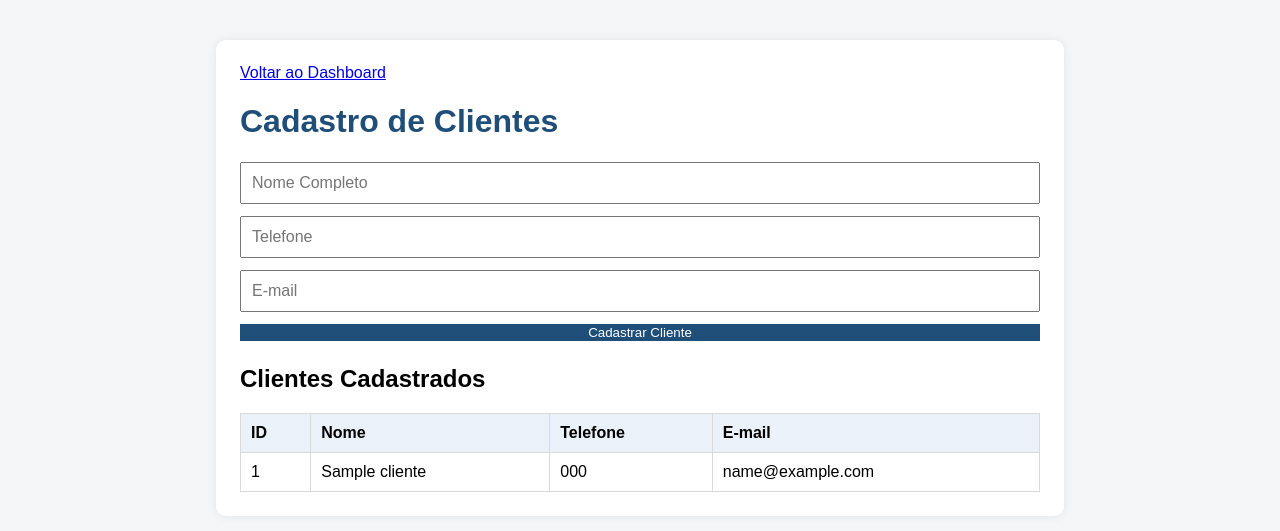
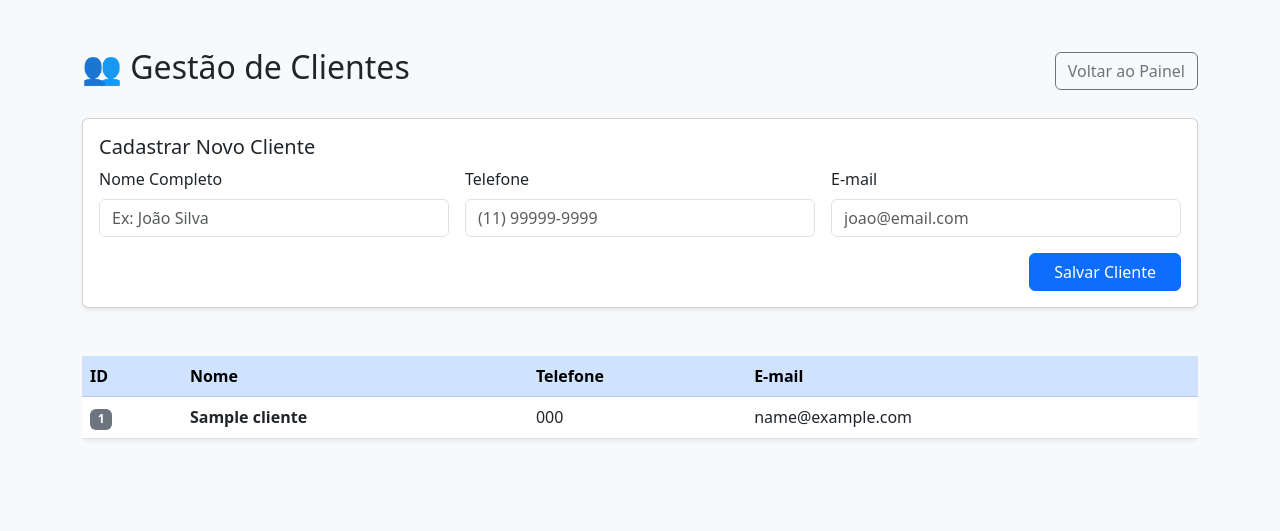
Before and after one commit to eugdadat/sistema_gestao_pet_shop_flask, a Flask app: page /clientes in a window 1280 px wide. Shown: the top 531 px of the page. Run offline with Flask 3, Linux system fonts and the light colour scheme; tables that the repository leaves empty or names only in its code hold one stand-in row (values such as "Sample post"); data that the repository does not hold is empty.

Commit message:
finalizado

```diff
--- a/app/app.py
+++ b/app/app.py
@@ -5,6 +5,7 @@ import time
 
 app = Flask(__name__)
 
+# Configurações do Banco
 DB_HOST = os.getenv("DB_HOST", "mysql-service")
 DB_NAME = os.getenv("DB_NAME", "petvida")
 DB_USER = os.getenv("DB_USER", "pet_admin")
@@ -21,41 +22,84 @@ def conectar_bd():
                 password=DB_PASSWORD
             )
             return conexao
-        except mysql.connector.Error:
-            tentativas-= 1
+        except mysql.connector.Error as e:
+            print(f"Erro ao conectar: {e}")
+            tentativas -= 1
             time.sleep(3)
     return None
 
+# --- ROTA PRINCIPAL ---
 @app.route("/")
 def index():
-    return render_template("idex.html")
+    return render_template("index.html")
 
+# --- CLIENTES ---
 @app.route("/clientes", methods=["GET", "POST"])
 def clientes():
     conexao = conectar_bd()
-    if not conexao:
-        return "Erro de conexão com o banco de dados."
-
     cursor = conexao.cursor(dictionary=True)
-
     if request.method == "POST":
         nome = request.form["nome"]
         telefone = request.form["telefone"]
         email = request.form["email"]
-        cursor.execute(
-            "INSERT INTO cliente (nome, telefone, email) VALUES (%s, %s, %s)",
-            (nome, telefone, email)
-        )
+        cursor.execute("INSERT INTO clientes (nome, telefone, email) VALUES (%s, %s, %s)", (nome, telefone, email))
         conexao.commit()
         return redirect(url_for("clientes"))
 
-    cursor.execute("SELECT *FROM clientes ORDER BY id")
-    lista_clientes = cursor.fetchall()
-
+    cursor.execute("SELECT * FROM clientes ORDER BY id DESC")
+    lista = cursor.fetchall()
     cursor.close()
     conexao.close()
+    return render_template("clientes.html", clientes=lista)
 
-    return render_template("clientes.html", clientes=lista_clientes)
+# --- PETS ---
+@app.route("/pets", methods=["GET", "POST"])
+def pets():
+    conexao = conectar_bd()
+    cursor = conexao.cursor(dictionary=True)
+    if request.method == "POST":
+        nome, tipo, raca, idade, c_id = request.form["nome"], request.form["tipo"], request.form["raca"], request.form["idade"], request.form["cliente_id"]
+        cursor.execute("INSERT INTO pets (nome, tipo, raca, idade, cliente_id) VALUES (%s, %s, %s, %s, %s)", (nome, tipo, raca, idade, c_id))
+        conexao.commit()
+        return redirect(url_for("pets"))
+
+    cursor.execute("SELECT * FROM pets")
+    lista_pets = cursor.fetchall()
+    cursor.execute("SELECT id, nome FROM clientes")
+    lista_clientes = cursor.fetchall()
+    return render_template("pets.html", pets=lista_pets, clientes=lista_clientes)
+
+# --- SERVIÇOS ---
+@app.route("/servicos", methods=["GET", "POST"])
+def servicos():
+    conexao = conectar_bd()
+    cursor = conexao.cursor(dictionary=True)
+    if request.method == "POST":
+        p_id, tipo, data, valor = request.form["pet_id"], request.form["tipo_servico"], request.form["data"], request.form["valor"]
+        cursor.execute("INSERT INTO servicos (pet_id, tipo_servico, data_servico, valor) VALUES (%s, %s, %s, %s)", (p_id, tipo, data, valor))
+        conexao.commit()
+        return redirect(url_for("servicos"))
+
+    cursor.execute("SELECT * FROM servicos")
+    lista_servicos = cursor.fetchall()
+    cursor.execute("SELECT id, nome FROM pets")
+    lista_pets = cursor.fetchall()
+    return render_template("servicos.html", servicos=lista_servicos, pets=lista_pets)
+
+# --- PRODUTOS ---
+@app.route("/produtos", methods=["GET", "POST"])
+def produtos():
+    conexao = conectar_bd()
+    cursor = conexao.cursor(dictionary=True)
+    if request.method == "POST":
+        nome, desc, preco, qtd = request.form["nome"], request.form["descricao"], request.form["preco"], request.form["quantidade"]
+        cursor.execute("INSERT INTO produtos (nome, descricao, preco, quantidade_estoque) VALUES (%s, %s, %s, %s)", (nome, desc, preco, qtd))
+        conexao.commit()
+        return redirect(url_for("produtos"))
+
+    cursor.execute("SELECT * FROM produtos")
+    lista_produtos = cursor.fetchall()
+    return render_template("produtos.html", produtos=lista_produtos)
 
 if __name__ == "__main__":
     app.run(host="0.0.0.0", port=5000)
--- a/app/templates/clientes.html
+++ b/app/templates/clientes.html
@@ -1,75 +1,43 @@
 <!DOCTYPE html>
-<html lang="pt-BR">
+<html lang="pt-br">
 <head>
     <meta charset="UTF-8">
-    <meta name="viewport" content="width=device-width, initial-scale=1.0">
-    <title>PetVida - Cliente</title>
-    <style>
-        body {
-            font-family: Arial, Helvetica, sans-serif;
-            margin: 40px;
-            background: #f4f6f8;
-        }
-        .container {
-            max-width: 800px;
-            margin: auto;
-            background: white;
-            padding: 24px;
-            border-radius: 10px;
-            box-shadow: 0 0 10px rgba(0,0,0,0.08);
-        }
-        h1 {
-            color: #1f4e79;
-        }
-        form {
-            display: grid;
-            gap: 12px;
-            margin-bottom: 24px;
-        }
-        input, buttom {
-            padding: 10px;
-            font-size: 16px;
-        }
-        button {
-            background: #1f4e79;
-            color: white;
-            border: none;
-            cursor: pointer;
-        }
-        button:hover {
-            background: #163956;
-        }
-        table {
-            width: 100%;
-            border-collapse: collapse;
-        }
-        th, td {
-            border: 1px solid #d9d9d9;
-            padding: 10px;
-            text-align: left;
-        }
-        th {
-            background: #eaf1f8;
-        }
-    </style>
+    <title>PetVida - Clientes</title>
+    <link href="https://cdn.jsdelivr.net/npm/bootstrap@5.3.0/dist/css/bootstrap.min.css" rel="stylesheet">
 </head>
-<body>
-    <div class="container">
-        <div class="nav-bar">
-            <a href="/">Voltar ao Dashboard</a>
+<body class="bg-light">
+    <div class="container py-5">
+        <div class="d-flex justify-content-between align-items-center mb-4">
+            <h2>👥 Gestão de Clientes</h2>
+            <a href="/" class="btn btn-outline-secondary">Voltar ao Painel</a>
         </div>
 
-        <h1>Cadastro de Clientes</h1>
-        <form method="POST">
-            <input type="text" name="nome" placeholder="Nome Completo" required>
-            <input type="text" name="telefone" placeholder="Telefone" required>
-            <input type="email" name="email" placeholder="E-mail" required>
-            <button type="submit">Cadastrar Cliente</button>
+        <div class="card shadow-sm mb-5">
+            <div class="card-body">
+                <h5 class="card-title">Cadastrar Novo Cliente</h5>
+                <form method="POST" class="row g-3">
+                    <div class="col-md-4">
+                        <label class="form-label">Nome Completo</label>
+                        <input name="nome" class="form-control" placeholder="Ex: João Silva" required>
+                    </div>
+                    <div class="col-md-4">
+                        <label class="form-label">Telefone</label>
+                        <input name="telefone" class="form-control" placeholder="(11) 99999-9999" required>
+                    </div>
+                    <div class="col-md-4">
+                        <label class="form-label">E-mail</label>
+                        <input name="email" type="email" class="form-control" placeholder="joao@email.com" required>
+                    </div>
+                    <div class="col-12 text-end">
+                        <button type="submit" class="btn btn-primary px-4">Salvar Cliente</button>
+                    </div>
                 </form>
+            </div>
+        </div>
 
-        <h2>Clientes Cadastrados</h2>
-        <table>
-            <thead>
+        <div class="table-responsive">
+            <table class="table table-hover bg-white shadow-sm rounded">
+                <thead class="table-primary">
                     <tr>
                         <th>ID</th>
                         <th>Nome</th>
@@ -80,14 +48,15 @@
                 <tbody>
                     {% for c in clientes %}
                     <tr>
-                    <td>{{ c.id }}</td>
-                    <td>{{ c.nome }}</td>
-                    <td>{{ c.telefone }}</td>
-                    <td>{{ c.email }}</td>
+                        <td><span class="badge bg-secondary">{{c.id}}</span></td>
+                        <td><strong>{{c.nome}}</strong></td>
+                        <td>{{c.telefone}}</td>
+                        <td>{{c.email}}</td>
                     </tr>
                     {% endfor %}
                 </tbody>
             </table>
         </div>
+    </div>
 </body>
 </html>
--- a/k8s/flask-deployment.yaml
+++ b/k8s/flask-deployment.yaml
@@ -15,7 +15,7 @@ spec:
     spec:
       containers:
       - name: flask-app
-        image: petvida-flask:1.5
+        image: petvida-flask:5.0
         ports:
         - containerPort: 5000
         env:
--- a/k8s/namespace.yaml
+++ b/k8s/namespace.yaml
@@ -1,4 +1,4 @@
 apiVersion: v1
-kind: namespace
+kind: Namespace
 metadata:
   name: petvida-k8s
```
Also changed, not shown: app/templates/index.html (added, +24 -0 lines), app/templates/pets.html (added, +72 -0 lines), app/templates/produtos.html (added, +57 -0 lines), app/templates/servicos.html (added, +69 -0 lines). Lines whose indentation alone changed are shown as unchanged.
